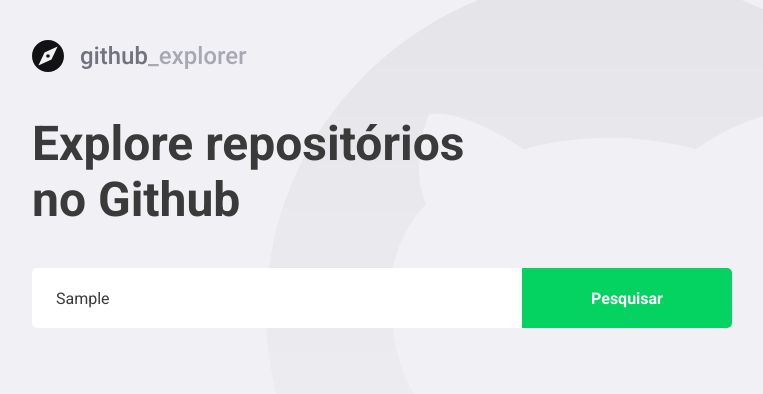
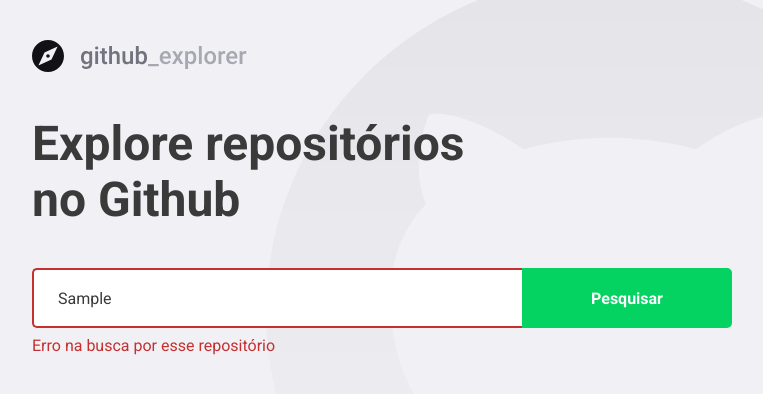
Before and after one commit to dmaiolli/github-explorer, a React (Create React App) app: page / in a window 1280 px wide. Both pictures are taken after typing "Sample" into the empty fields and a click on the button "Pesquisar". Shown: the top 394 px of the page, without its empty margins (148-911 px from the left). Built offline with nearby package versions, Linux system fonts and the light colour scheme; no server answers.

Commit message:
add: handling with inputerror

```diff
--- a/src/pages/Dashboard/index.tsx
+++ b/src/pages/Dashboard/index.tsx
@@ -4,7 +4,7 @@
 
 import logoImg from '../../assets/logo.svg';
 
-import { Title, Form, Repositories } from './styles';
+import { Title, Form, Repositories, Error } from './styles';
 
 interface Repository {
   full_name: string;
@@ -17,6 +17,7 @@
 
 const Dashboard: React.FC = () => {
   const [newRepo, setNewRepo] = useState('');
+  const [inputError, setInputError] = useState('');
   const [repositories, setRepositories] = useState<Repository[]>([]);
 
   async function handleAddRepository(
@@ -24,13 +25,23 @@
   ): Promise<void> {
     event.preventDefault();
 
-    const response = await api.get<Repository>(`repos/${newRepo}`);
+    if (!newRepo) {
+      setInputError('Digite o autor/nome do repositório');
+      return;
+    }
 
-    const repository = response.data;
+    try {
+      const response = await api.get<Repository>(`repos/${newRepo}`);
 
-    setRepositories([...repositories, repository]);
-    // Resetando o input
-    setNewRepo('');
+      const repository = response.data;
+
+      setRepositories([...repositories, repository]);
+      // Resetando o input
+      setNewRepo('');
+      setInputError('');
+    } catch (err) {
+      setInputError('Erro na busca por esse repositório');
+    }
   }
 
   return (
@@ -38,7 +49,8 @@
       <img src={logoImg} alt="Github explorer" />
       <Title>Explore repositórios no Github</Title>
 
-      <Form onSubmit={handleAddRepository}>
+      {/* Esses 2 sinais !! significam truthy = valores que nao sao vazios, or falsy */}
+      <Form hasError={!!inputError} onSubmit={handleAddRepository}>
         <input
           value={newRepo}
           onChange={(e) => setNewRepo(e.target.value)}
@@ -46,6 +58,8 @@
         />
         <button type="submit">Pesquisar</button>
       </Form>
+
+      {inputError && <Error>{inputError}</Error>}
 
       <Repositories>
         {repositories.map((repository) => (
--- a/src/pages/Dashboard/styles.ts
+++ b/src/pages/Dashboard/styles.ts
@@ -1,5 +1,9 @@
-import styled from 'styled-components';
+import styled, { css } from 'styled-components';
 import { shade } from 'polished';
+
+interface FormProps {
+  hasError: boolean;
+}
 
 export const Title = styled.h1`
   font-size: 48px;
@@ -10,7 +14,7 @@
   margin-top: 40px;
 `;
 
-export const Form = styled.form`
+export const Form = styled.form<FormProps>`
   margin-top: 40px;
   max-width: 700px;
 
@@ -23,6 +27,14 @@
     border: 0;
     border-radius: 5px 0 0 5px;
     color: #3a3a3a;
+    border: 2px solid #fff;
+    border-right: 0;
+
+    ${(props) =>
+      props.hasError &&
+      css`
+        border-color: #c53030;
+      `}
 
     &::placeholder {
       color: #a8a8b3;
@@ -43,6 +55,12 @@
       background: ${shade(0.2, '#04d361')};
     }
   }
+`;
+
+export const Error = styled.span`
+  display: block;
+  color: #c53030;
+  margin-top: 8px;
 `;
 
 export const Repositories = styled.div`
```
